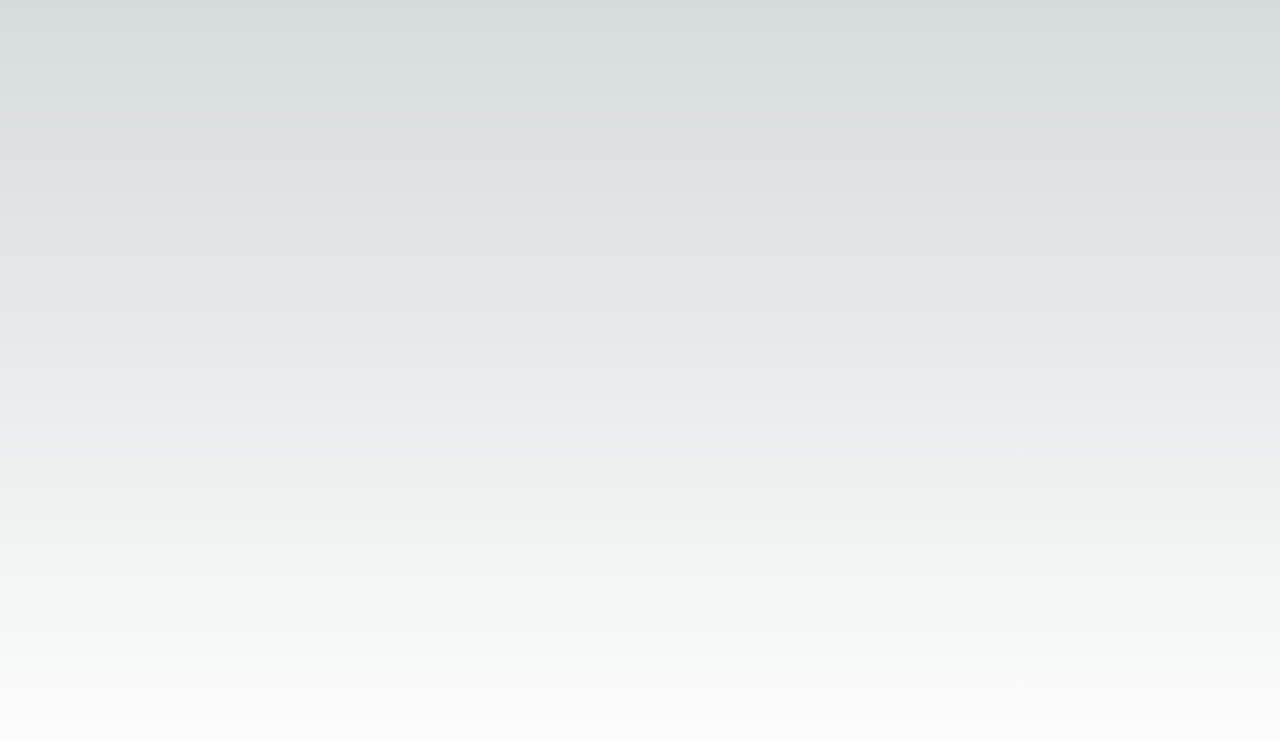
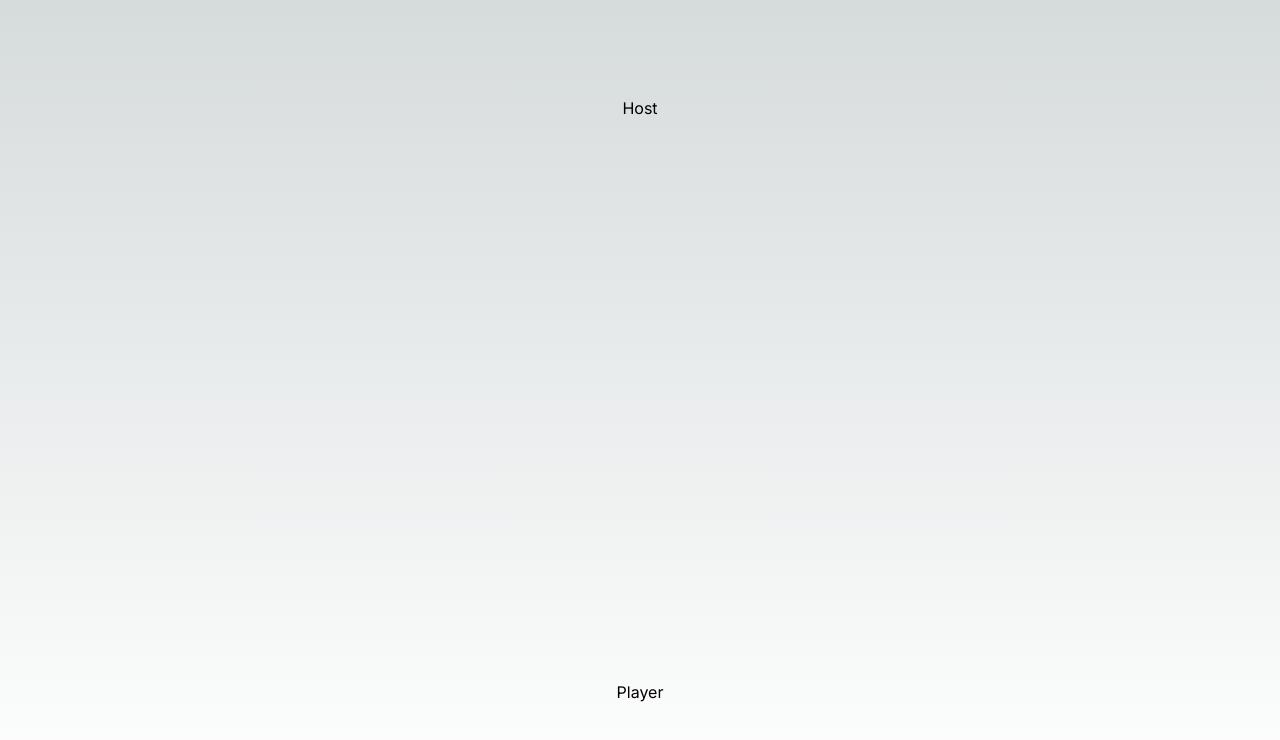
Before and after one commit to aidanhopper/leethoot, a Next.js app: page / in a window 1280 px wide. Shown: the top 740 px of the page. Built offline with nearby package versions, Linux system fonts and the light colour scheme.

Commit message:
Add host or player links

```diff
--- a/src/app/page.js
+++ b/src/app/page.js
@@ -1,9 +1,10 @@
-import Image from "next/image";
+import Link from 'next/link'
 
 export default function Home() {
   return (
     <main className="flex min-h-screen flex-col items-center justify-between p-24">
-      <div></div>
+      <Link href="/host/decks">Host</Link>
+      <Link href="/enter-game">Player</Link>
     </main>
-  );
+  )
 }
```
